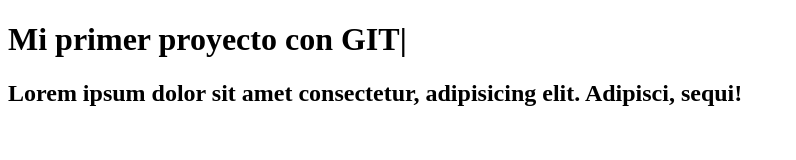
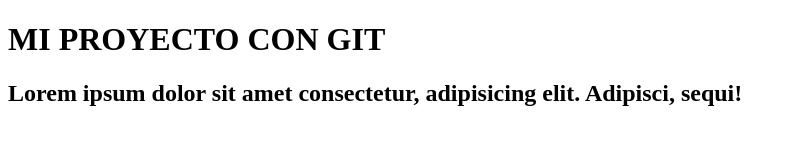
Before and after one commit to Aspha/MiPrimerProyectoGit, a plain HTML site: page index.html in a window 1280 px wide. Shown: the whole page, without its empty margins (0-796 px from the left). Drawn offline with Linux system fonts and the light colour scheme.

Commit message:
change in header

```diff
--- a/index.html
+++ b/index.html
@@ -7,7 +7,7 @@
 </head>
 <body>
     <header>
-        <h1>Mi primer proyecto con GIT|</h1>
+        <h1>MI PROYECTO CON GIT</h1>
     </header>
     <footer>
         <h2>Lorem ipsum dolor sit amet consectetur, adipisicing elit. Adipisci, sequi!</h2>
```
